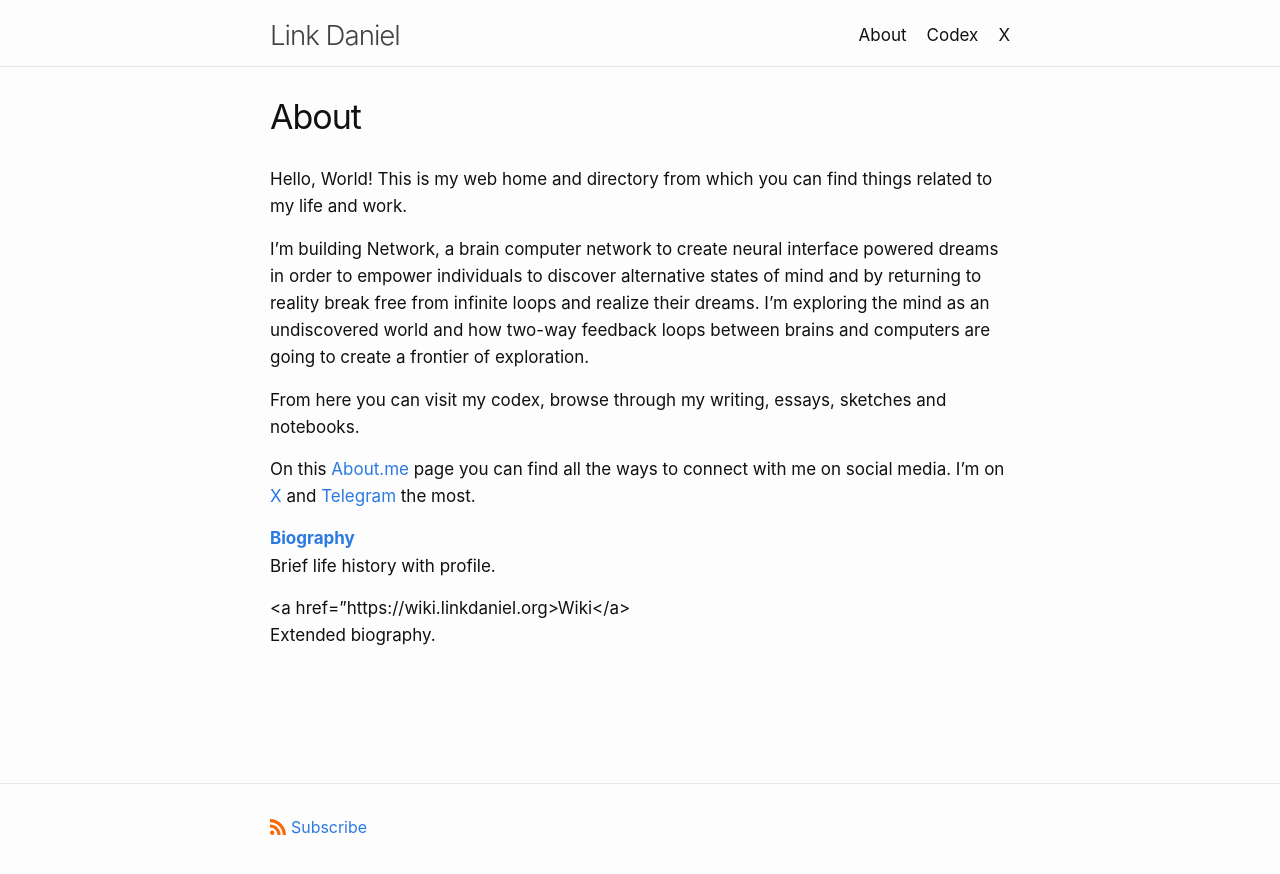
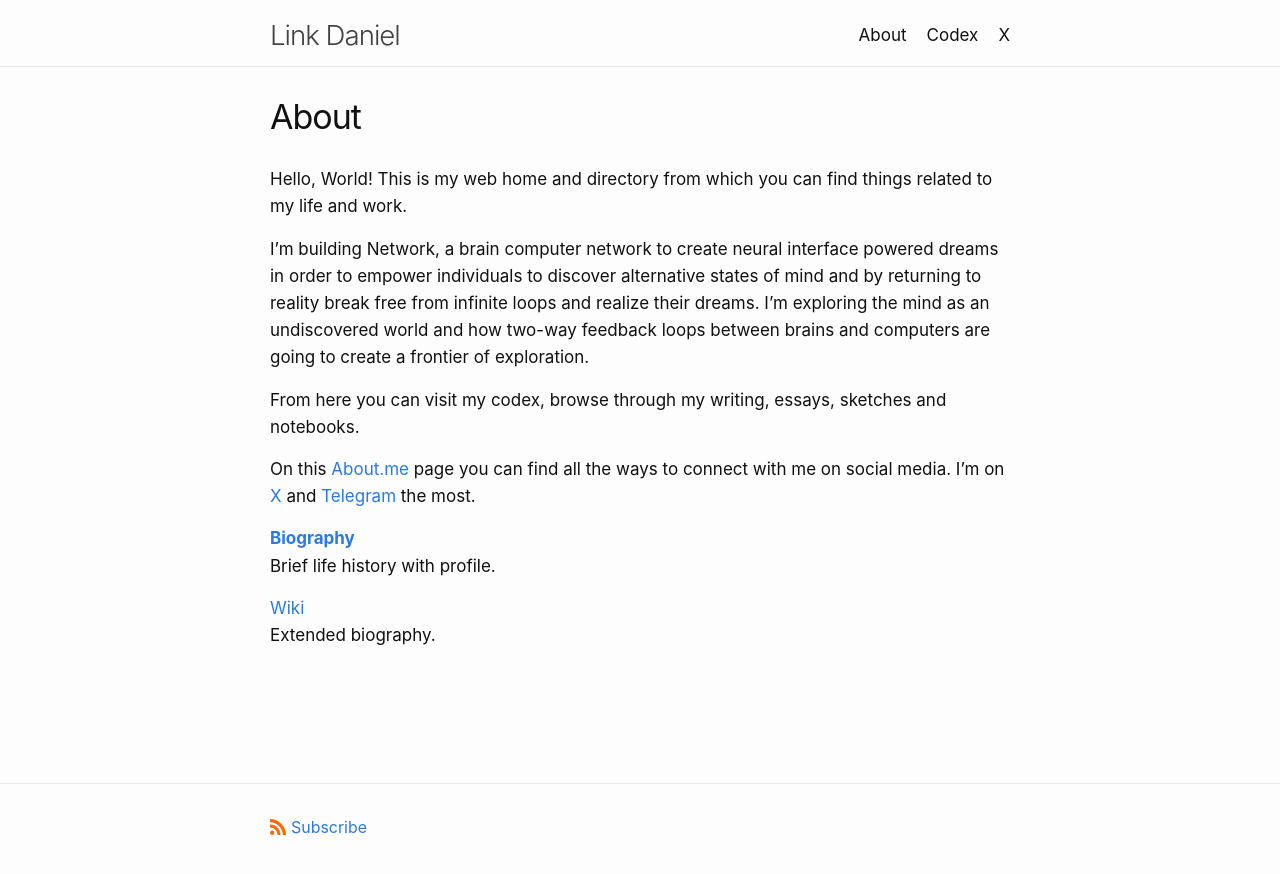
Before and after one commit to link-daniel/link.github.io, a Jekyll site: the page built from about.md, in a window 1280 px wide. Shown: the top 874 px of the page. Built offline with Jekyll 4.4.1, drawn with Linux system fonts in a browser that asks for light colours.

Commit message:
Update about.md

```diff
--- a/about.md
+++ b/about.md
@@ -16,6 +16,6 @@ On this [About.me](https://about.me/linkdaniel) page you can find all the ways t
 <br>
 Brief life history with profile.
 
-<a href="https://wiki.linkdaniel.org>Wiki</a>
+<a href="https://wiki.linkdaniel.org">Wiki</a>
 <br>
 Extended biography.
```
